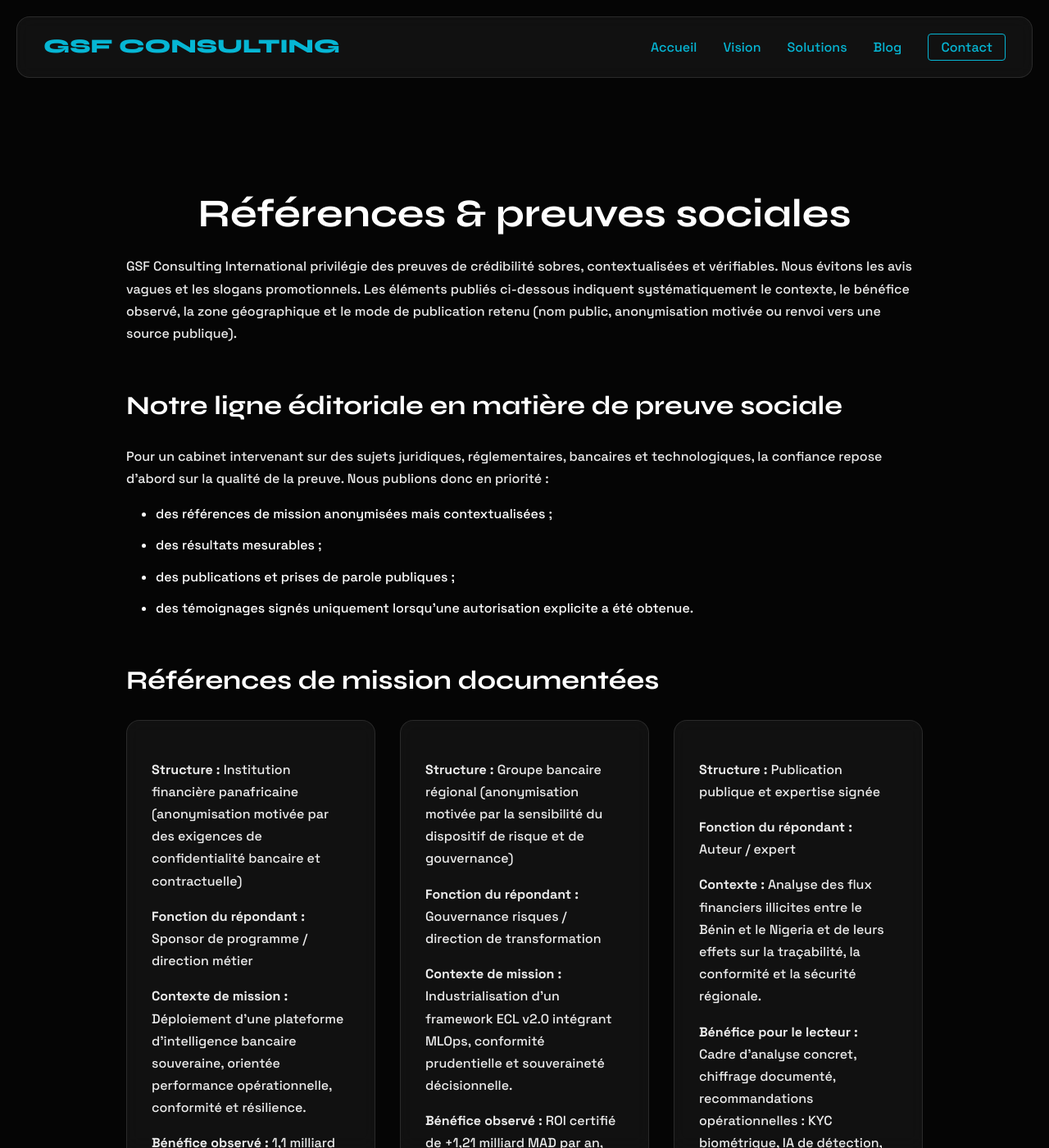
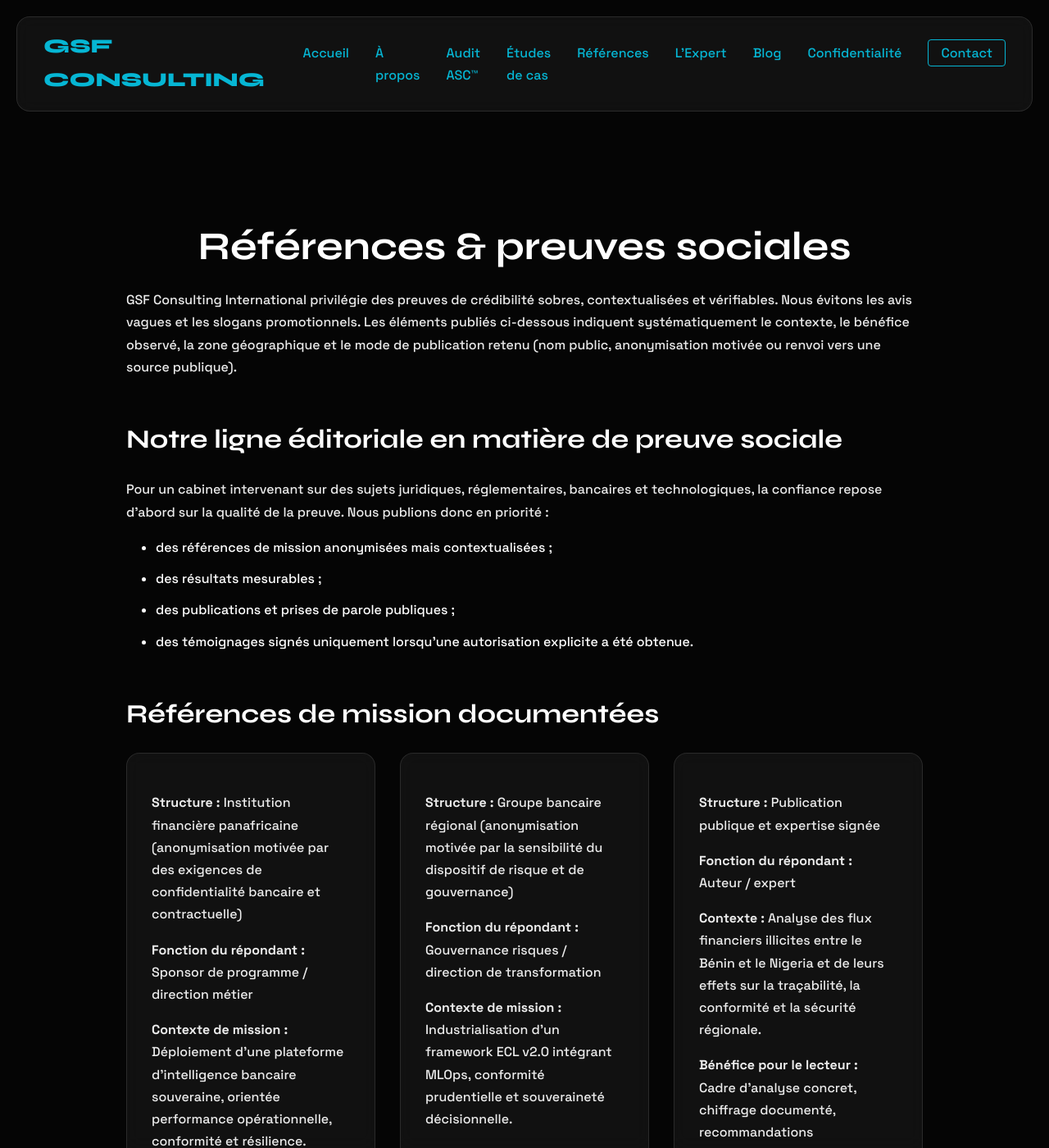
Before and after one commit to GSF-CONSULTING-INTERNATIONALE/.github.io-, a Jekyll site: the page built from references-et-preuves.md, in a window 1280 px wide and 1400 px high. Shown: the whole window at 82% size. Built offline with Jekyll 4.4.1, drawn with Linux system fonts in a browser that asks for light colours; some of the changed text lies outside the part shown.

Commit message:
Updated 1 file via CloudCannon.

```diff
--- a/_layouts/default.html
+++ b/_layouts/default.html
@@ -3,24 +3,15 @@
 <head>
     <meta charset="UTF-8">
     <meta name="viewport" content="width=device-width, initial-scale=1.0">
-    <!-- Les variables SEO dynamiques -->
-    <title>{{ page.title | default: "GSF Consulting" }}</title>
-    <meta name="description" content="{{ page.description }}">
 
-    <!-- Vos CSS et Fonts globaux -->
+    <title>{{ page.title | default: "GSF Consulting International" }}</title>
+    <meta name="description" content="{{ page.description | default: site.description }}">
+    <link rel="canonical" href="{{ page.url | absolute_url }}">
+
     <link href="https://fonts.googleapis.com/css2?family=Space+Grotesk:wght@300;500;700&family=Syne:wght@400;700;800&display=swap" rel="stylesheet">
-    <link rel="stylesheet" href="/css/style.css">
+    <link rel="stylesheet" href="{{ '/css/style.css' | relative_url }}">
 
-    <!-- Styles globaux communs -->
     <style>
-        body { background-color: #050505; color: white; font-family: 'Space Grotesk', sans-serif; margin: 0; }
-        a { color: #06b6d4; text-decoration: none; transition: 0.3s; }
-        a:hover { color: white; }
-        .glass-card { background: rgba(255, 255, 255, 0.05); backdrop-filter: blur(10px); border: 1px solid rgba(255, 255, 255, 0.1); }
-        .grid-layout { display: grid; grid-template-columns: repeat(auto-fit, minmax(300px, 1fr)); gap: 30px; }
-        .cyan { color: #06b6d4; }
-
-        /* Styles Mobiles Globaux */
         #mobile-menu {
             display: none;
             flex-direction: column;
@@ -32,52 +23,74 @@
             width: 100%;
             z-index: 999;
         }
-        #mobile-menu.active { display: flex; }
-        #mobile-menu-btn { display: none; }
+
+        #mobile-menu.active {
+            display: flex;
+        }
+
+        #mobile-menu-btn {
+            display: none;
+        }
 
         @media (max-width: 768px) {
-            .desktop-menu { display: none !important; }
-            #mobile-menu-btn { display: block !important; }
+            .desktop-menu {
+                display: none !important;
+            }
+
+            #mobile-menu-btn {
+                display: block !important;
+            }
         }
     </style>
 </head>
 <body>
 
-    <!-- NAVIGATION GLOBALE -->
     <nav id="navbar" class="glass-card" style="margin: 20px; position: sticky; top: 10px; z-index: 1000;">
         <div class="nav-container" style="display: flex; justify-content: space-between; align-items: center; padding: 1rem 2rem; position: relative;">
             <div class="logo" style="font-family: 'Syne', sans-serif; font-weight: 800; font-size: 1.5rem; color: #06b6d4;">GSF CONSULTING</div>
 
             <ul class="desktop-menu" style="display: flex; list-style: none; gap: 2rem; margin: 0; padding: 0;">
-                <li><a href="/">Accueil</a></li>
-                <li><a href="/#vision">Vision</a></li>
-                <li><a href="/#solutions">Solutions</a></li>
-                <li><a href="/blog.html">Blog</a></li>
-                <li><a href="/#contact" style="border: 1px solid #06b6d4; padding: 5px 15px; border-radius: 4px;">Contact</a></li>
+                <li><a href="{{ '/' | relative_url }}">Accueil</a></li>
+                <li><a href="{{ '/a-propos/' | relative_url }}">À propos</a></li>
+                <li><a href="{{ '/audit-souverainete-cognitive/' | relative_url }}">Audit ASC™</a></li>
+                <li><a href="{{ '/etudes-de-cas/' | relative_url }}">Études de cas</a></li>
+                <li><a href="{{ '/references-et-preuves/' | relative_url }}">Références</a></li>
+                <li><a href="{{ '/gilles-feliho/' | relative_url }}">L’Expert</a></li>
+                <li><a href="{{ '/blog.html' | relative_url }}">Blog</a></li>
+                <li><a href="{{ '/politique-de-confidentialite/' | relative_url }}">Confidentialité</a></li>
+                <li><a href="{{ '/#contact' | relative_url }}" style="border: 1px solid #06b6d4; padding: 5px 15px; border-radius: 4px;">Contact</a></li>
             </ul>
 
             <button id="mobile-menu-btn" style="font-size: 1.5rem; background: transparent; border: none; cursor: pointer; color: white;">☰</button>
         </div>
 
-        <!-- SECTION MOBILE MENU CORRIGÉE -->
         <div id="mobile-menu">
-            <a href="/" style="color: #fff; padding: 0.5rem;">Accueil</a>
-            <a href="/#vision" style="color: #fff; padding: 0.5rem;">Vision</a>
-            <a href="/#solutions" style="color: #fff; padding: 0.5rem;">Solutions</a>
-            <a href="/blog.html" style="color: #06b6d4; padding: 0.5rem;">Analyses</a>
-            <a href="/#contact" style="color: #fff; padding: 0.5rem;">Contact</a>
+            <a href="{{ '/' | relative_url }}" style="color: #fff; padding: 0.5rem;">Accueil</a>
+            <a href="{{ '/a-propos/' | relative_url }}" style="color: #fff; padding: 0.5rem;">À propos</a>
+            <a href="{{ '/audit-souverainete-cognitive/' | relative_url }}" style="color: #fff; padding: 0.5rem;">Audit ASC™</a>
+            <a href="{{ '/etudes-de-cas/' | relative_url }}" style="color: #fff; padding: 0.5rem;">Études de cas</a>
+            <a href="{{ '/references-et-preuves/' | relative_url }}" style="color: #fff; padding: 0.5rem;">Références</a>
+            <a href="{{ '/gilles-feliho/' | relative_url }}" style="color: #fff; padding: 0.5rem;">L’Expert</a>
+            <a href="{{ '/blog.html' | relative_url }}" style="color: #fff; padding: 0.5rem;">Blog</a>
+            <a href="{{ '/politique-de-confidentialite/' | relative_url }}" style="color: #fff; padding: 0.5rem;">Confidentialité</a>
+            <a href="{{ '/#contact' | relative_url }}" style="color: #06b6d4; padding: 0.5rem;">Contact</a>
         </div>
     </nav>
 
-    <!-- ICI S'INSÈRE LE CONTENU DE VOS PAGES -->
     {{ content }}
 
-    <!-- FOOTER GLOBAL -->
     <footer style="margin-top: 0; padding: 40px 20px; border-top: 1px solid #06b6d4; text-align: center;">
-        <p style="color: #06b6d4; font-size: 0.9rem;">© 2024 GSF Consulting International</p>
+        <p style="color: #06b6d4; font-size: 0.9rem;">© {{ 'now' | date: '%Y' }} GSF Consulting International</p>
+        <p style="margin: 0 0 12px;">
+            <a href="mailto:gilles.feliho@gsfconsultinginternational.com" style="color: #06b6d4; font-weight: 700;">
+                gilles.feliho@gsfconsultinginternational.com
+            </a>
+        </p>
+        <p>
+            <a href="{{ '/mentions-legales.html' | relative_url }}">Mentions légales</a>
+        </p>
     </footer>
 
-    <!-- SCRIPTS GLOBAUX -->
     <script>
       const mobileBtn = document.getElementById('mobile-menu-btn');
       const mobileMenu = document.getElementById('mobile-menu');
```
